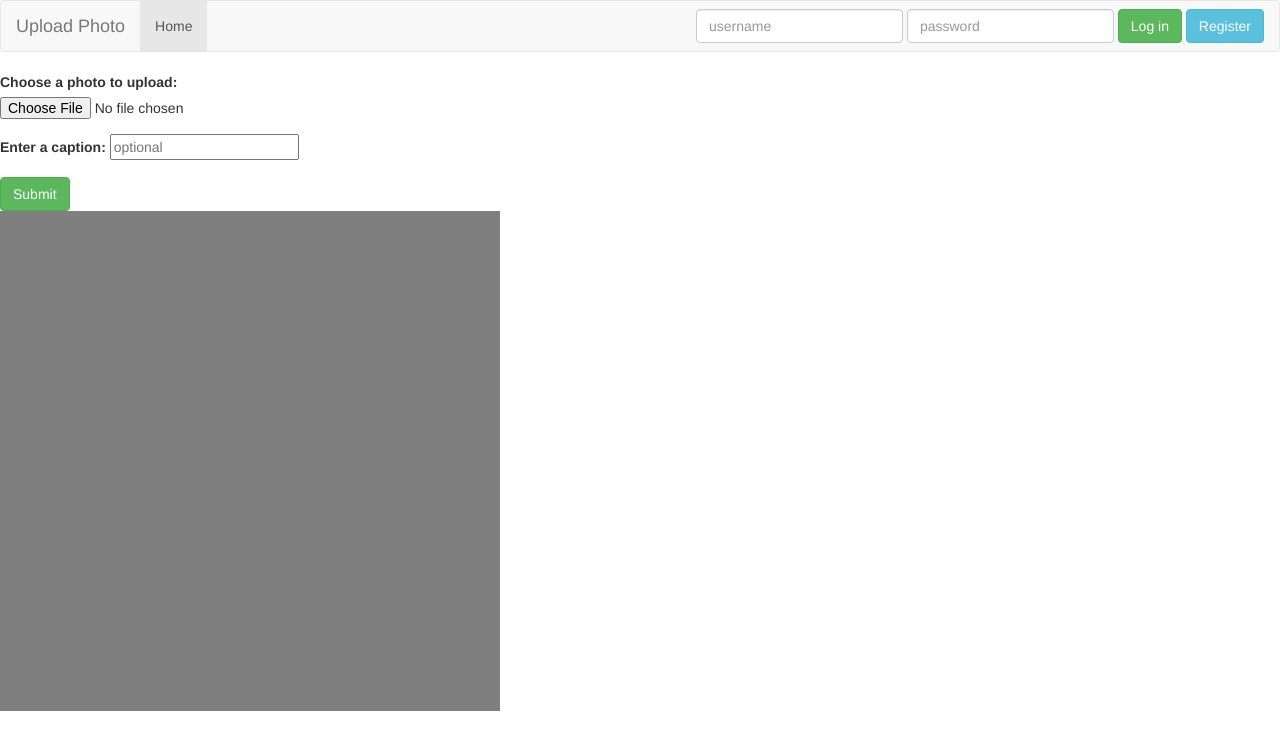
After one commit to yeunga46/awp, a PHP site: page /upload.php in a window 1280 px wide. The commit adds this page. Shown: the top 750 px of the page. Run offline with PHP 8.4, Linux system fonts and the light colour scheme.

Commit message:
added rudimentary upload page

```diff
--- a/css/main.css
+++ b/css/main.css
@@ -0,0 +1,6 @@
+.col-center-block {
+    float: none;
+    display: block;
+    margin: 0 auto;
+    /* margin-left: auto; margin-right: auto; */
+}
--- a/header.php
+++ b/header.php
@@ -6,7 +6,6 @@
 
 <!-- Bootstrap 3 works but not bootstrap 4...-->
 <link rel="stylesheet" href=".\css\bootstrap.min.css">
-<link rel="stylesheet" href=".\css\main.css">
 <script src=".\scripts\jquery-3.4.1.min.js"></script>
 <script src=".\scripts\bootstrap.min.js"></script>
 <title><?php echo $title; ?></title>
@@ -21,17 +20,50 @@
     <ul class="nav navbar-nav">
       <li class="active"><a href="#">Home</a></li>
     </ul>
-    <form class="navbar-form navbar-right">
-    <div class="form-group">
-        <input class="form-control" type="text" placeholder="username">
-    </div>
-    <div class="form-group">
-        <input class="form-control" type="password" placeholder="password">
-    </div>
+    <form class="navbar-form navbar-right" action="login.php">
+      <div class="form-group">
+          <input class="form-control" type="text" name="username" placeholder="username">
+      </div>
+      <div class="form-group">
+          <input class="form-control" type="password" name="pwd" placeholder="password">
+      </div>
     <button class="btn btn-success" type="submit">Log in</button>
-    <button class="btn btn-info">Register</button>
+
+    <button class="btn btn-info" data-toggle="modal" data-target="#div_registerModal" type="button">Register</button>
     </form>
-
   </div>
 </nav>
 </header>
+<!-- Register modal-->
+<div class="modal fade" id="div_registerModal" role="dialog">
+<div class="modal-dialog modal-sm">
+      <div class="modal-content">
+        <div class="modal-header">
+          <button type="button" class="close" data-dismiss="modal">&times;</button>
+          <h4 class="modal-title">Register</h4>
+        </div>
+        <div class="modal-body">
+        <form method="post" action="/register.php">
+          <div class="form-group">
+          <label for="username">Username:</label>
+          <input type="text" name="username">
+          </div>
+          <div class="form-group">
+          <label for="email">Email:</label>
+          <input type="text" name="email">
+          </div>
+          <div class="form-group">
+          <label for="pword">Password:</label>
+          <input type="password" id="pword" name="pword">
+          </div>
+          <!-- need to add pword confirm field-->
+          <button type="submit" class="btn btn-success">Register</button>
+          </form>
+        </div>
+        <div class="modal-footer">
+        </div>
+      </div>
+    </div>
+  </div>
+</div>
+</div>
--- /dev/null
+++ b/profile.php
@@ -0,0 +1 @@
+<?php $title = 'Profile Name'; include("header.php");?>
--- /dev/null
+++ b/upload.php
@@ -0,0 +1,27 @@
+<?php $title = 'Upload Photo'; include("header.php");?>
+<div class="container-fluid">
+    <div class="row">
+        <div class="col-sm-auto">
+        <!-- Center img div-->
+            <form method="post" action="./store_it.php">
+                <div class="form-group">
+                    <label for="userfile">Choose a photo to upload:</label>
+                    <input type="file" name="userfile" accept=".png, .jpg, .jpeg, .gif">
+                </div>
+                <div class="form-group">
+                    <label for="caption">Enter a caption:</label>
+                    <input type="textarea" name="caption" placeholder="optional">
+                </div>
+                <button type="submit" class="btn btn-success">Submit</button>
+            </form>
+        </div>
+        <div class="col-md-auto">
+            <img id="preview" src=".\res\placeholder.png">
+        </div>
+    </div>
+</div>
+<script>
+//function to replace image when a file is chosen
+//submit button should not work until a valid picture is submitted
+
+</script>
```
Also changed, not shown: register.php (+0 -8 lines), start.php (+0 -7 lines), res/placeholder.png (added).
